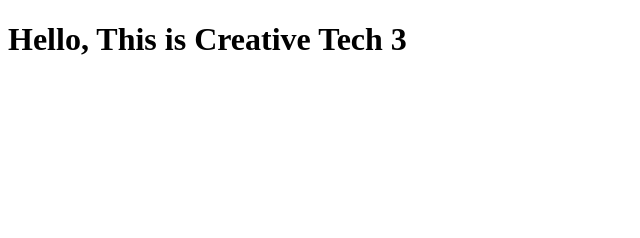
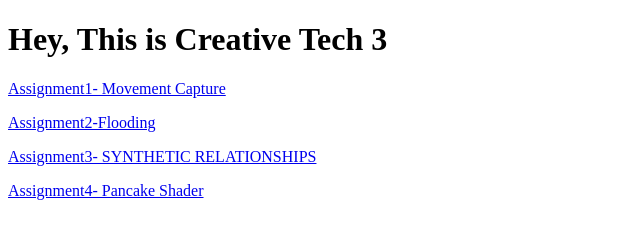
Before and after one commit to ZoeyWANG33/Fall2021-CreativeTech3, a plain HTML site: page index.html in a window 1280 px wide. Shown: the whole page, without its empty margins (0-640 px from the left). Drawn offline with Linux system fonts and the light colour scheme.

Commit message:
Update index.html

```diff
--- a/index.html
+++ b/index.html
@@ -4,9 +4,20 @@
     <meta charset="UTF-8">
     <meta http-equiv="X-UA-Compatible" content="IE=edge">
     <meta name="viewport" content="width=device-width, initial-scale=1.0">
-    <title>Fall 2021 Creative Tech 3</title>
+    <title>Hey, this is Creative Technology3</title>
 </head>
-<body>
-<h1>Hello, This is Creative Tech 3</h1>
+<h1>Hey, This is Creative Tech 3</h1>
 </body>
 </html>
+    <p><a href="https://zoeys-website.webflow.io/work/project-1">
+        Assignment1- Movement Capture
+      </a></p>
+    <p><a href="https://zoeys-website.webflow.io/work/project-2">
+        Assignment2-Flooding
+      </a></p>
+    <p><a href="https://zoeys-website.webflow.io/work/project-1">
+        Assignment3- SYNTHETIC RELATIONSHIPS
+      </a></p>
+    <p><a href="https://zoeys-website.webflow.io/work/project-3">
+        Assignment4- Pancake Shader
+      </a></p>
```
